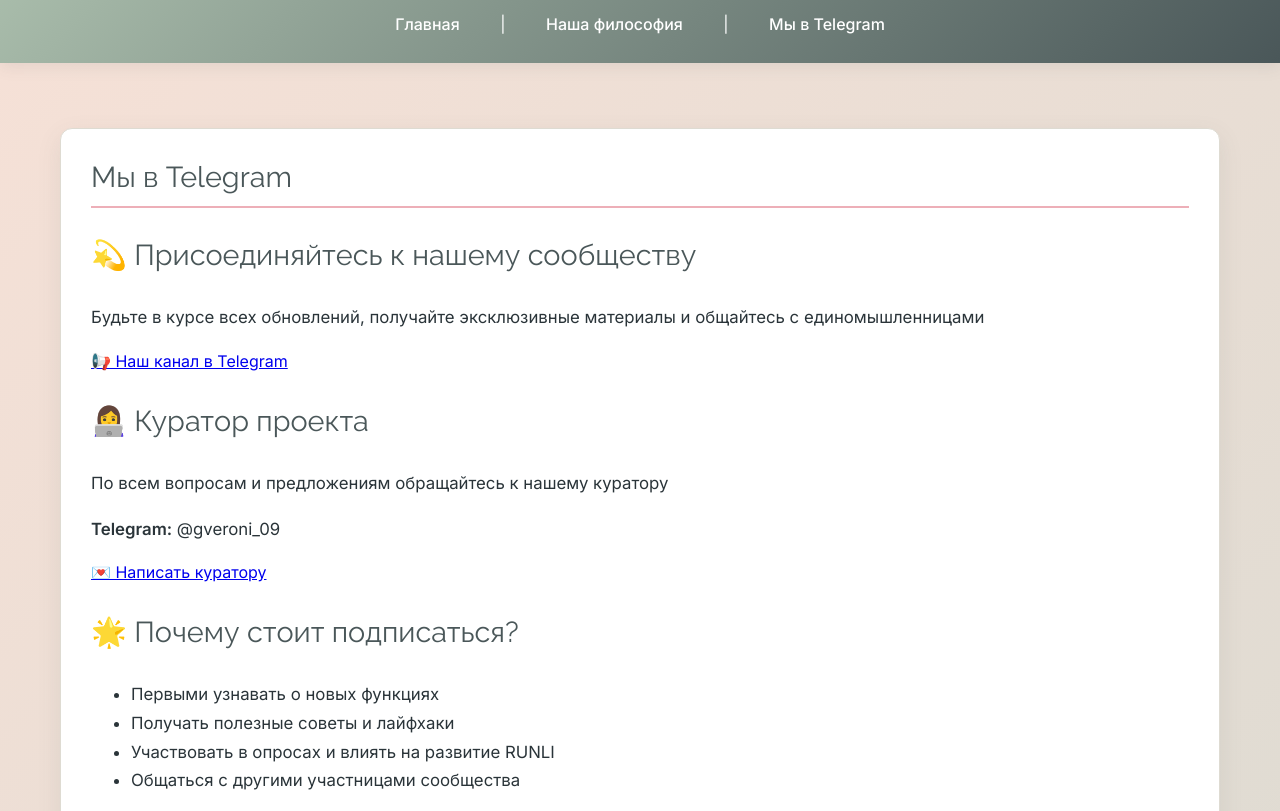
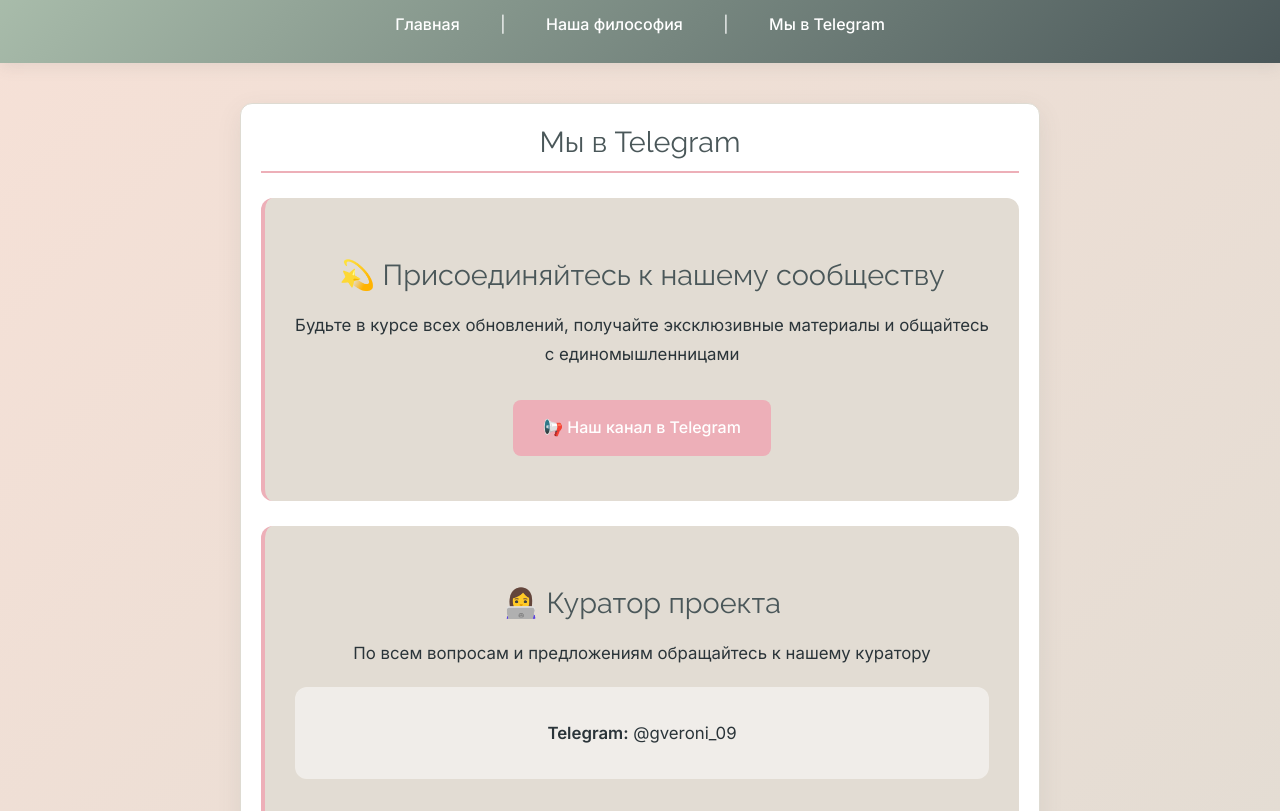
Before and after one commit to Veronika090305/runly.github.io, a plain HTML site: page telegram.html in a window 1280 px wide. Shown: the part 111-922 px from the top of the page. Drawn offline with Linux system fonts and the light colour scheme.

Commit message:
Update style.css

```diff
--- a/css/style.css
+++ b/css/style.css
@@ -495,6 +495,87 @@
     text-align: center;
 }
 
+/* Стили для страницы Telegram */
+.telegram-section {
+    text-align: center;
+    max-width: 800px;
+    margin: 0 auto;
+    padding: 20px;
+}
+
+.telegram-card {
+    background: var(--new-beige);
+    padding: 30px;
+    border-radius: var(--radius);
+    margin: 25px 0;
+    border-left: 4px solid var(--cherry-blossom);
+    text-align: center;
+}
+
+.telegram-card h3 {
+    margin-bottom: 15px;
+    color: var(--iron-grey);
+}
+
+.telegram-link {
+    display: inline-block;
+    background: var(--cherry-blossom);
+    color: white;
+    padding: 15px 30px;
+    border-radius: 8px;
+    text-decoration: none;
+    font-weight: 500;
+    margin: 15px 0;
+    transition: all var(--transition);
+    font-family: 'Inter', sans-serif;
+}
+
+.telegram-link:hover {
+    transform: translateY(-2px);
+    box-shadow: 0 8px 20px rgba(237, 175, 184, 0.4);
+    background: #e89ca8;
+}
+
+.contact-info {
+    margin: 20px 0;
+    padding: 15px;
+    background: rgba(255, 255, 255, 0.5);
+    border-radius: var(--radius);
+}
+
+.benefits-list {
+    text-align: left;
+    display: inline-block;
+    margin: 15px 0;
+    padding: 0;
+}
+
+.benefits-list li {
+    margin-bottom: 10px;
+    color: var(--text-dark);
+}
+
+/* Адаптивность для Telegram страницы */
+@media (max-width: 768px) {
+    .telegram-section {
+        padding: 10px;
+    }
+
+    .telegram-card {
+        padding: 20px;
+        margin: 20px 0;
+    }
+
+    .benefits-list {
+        text-align: center;
+    }
+
+    .benefits-list li {
+        text-align: left;
+        margin-bottom: 8px;
+    }
+}
+
 /* Адаптивность */
 @media (max-width: 768px) {
     header {
```
